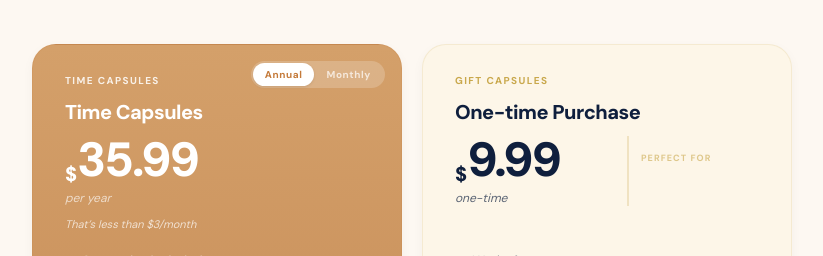
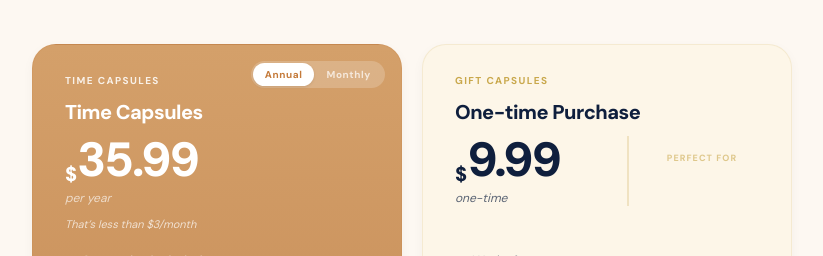
Before and after one commit to hteaopco/UntilThen, a Next.js app: page / in a window 1280 px wide. Shown: the part 3520-3776 px from the top of the page, without its empty margins (228-1051 px from the left). Built offline with nearby package versions, Linux system fonts and the light colour scheme; no server answers.

Commit message:
Center ticker text and add more left padding from divider
https://claude.ai/code/session_01CQ24EzCTAhhdLUeMScPbJg

```diff
--- a/src/components/landing/Pricing.tsx
+++ b/src/components/landing/Pricing.tsx
@@ -325,7 +325,7 @@ function OccasionTicker() {
   return (
     <div className="flex items-stretch h-full">
       <div className="w-[2px] bg-gold/25 shrink-0" />
-      <div className="pl-3 flex flex-col justify-center min-w-[130px]">
+      <div className="pl-4 flex flex-col justify-center min-w-[130px] text-center">
         <span className="text-[9px] uppercase tracking-[0.12em] font-bold text-gold/60">
           Perfect for
         </span>
```
